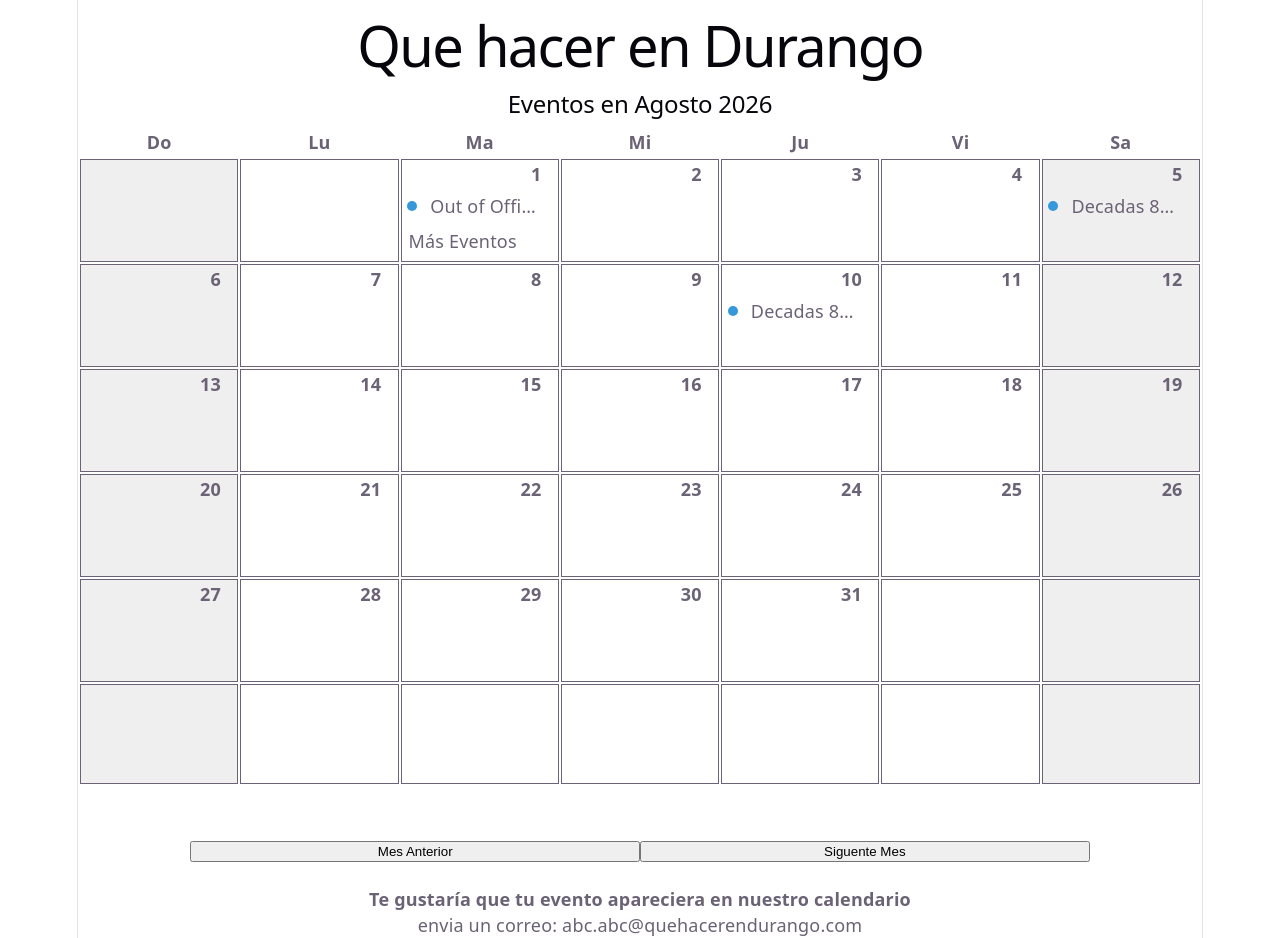
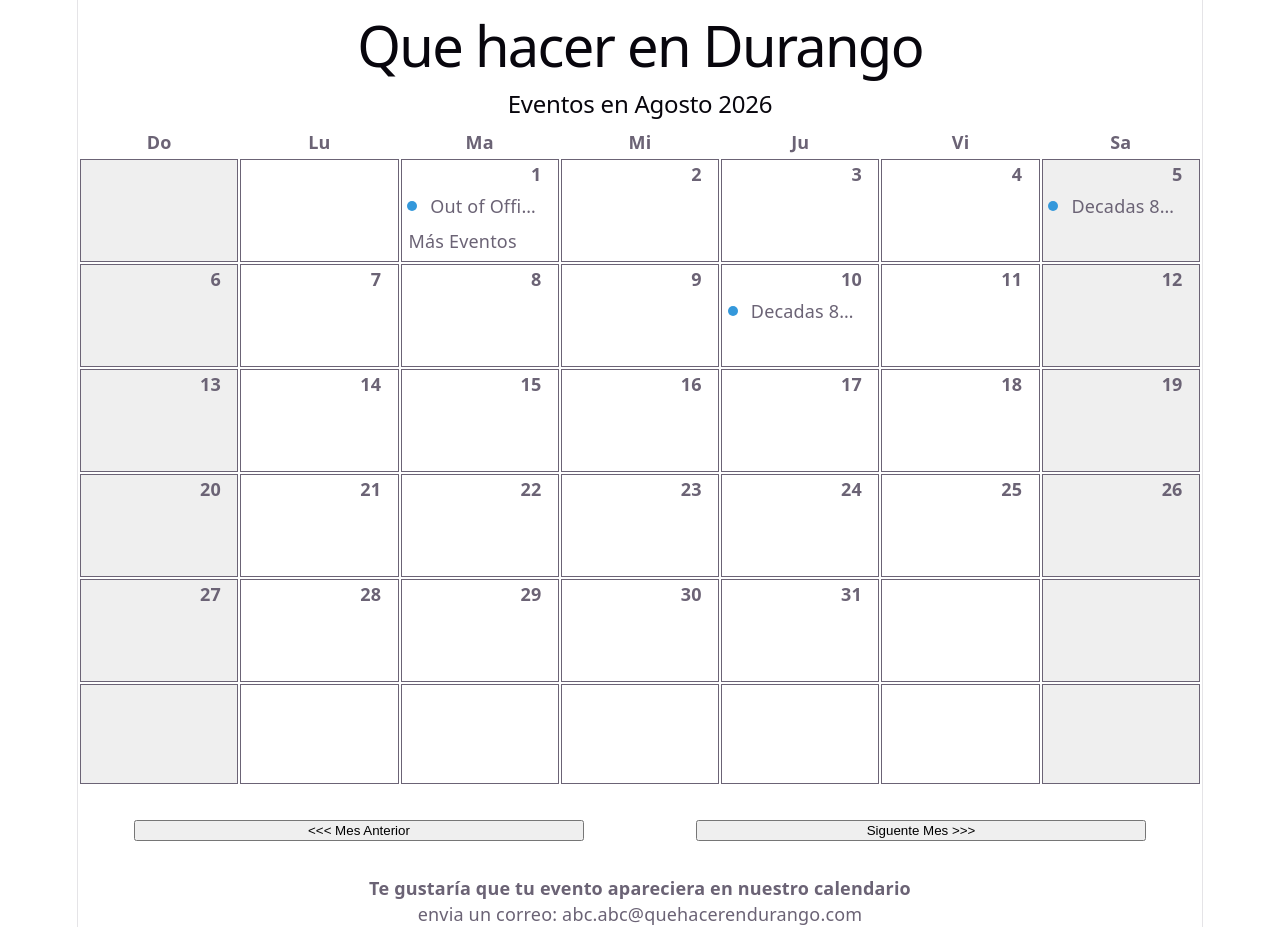
Before and after one commit to otz-dev/que-hacer-dgo, a React (Vite) app: page / in a window 1280 px wide. Built offline with nearby package versions, Linux system fonts and the light colour scheme.

Commit message:
QHED-7: Updated months change forward and backwards

```diff
--- a/src/Agenda/MonthAgenda.jsx
+++ b/src/Agenda/MonthAgenda.jsx
@@ -76,7 +76,7 @@ export const MonthAgenda = ()=> {
                     setMonth(()=>months[selectedMonthNumber-1]);
                     setFirstWeekDayOfTheMonth(()=>new Date( currentDate.getFullYear(), selectedMonthNumber-1, 1));
                     setDaysInMonth(new Date(currentDate.getFullYear(), selectedMonthNumber-2, 0).getDate()); // this is -2 considering that the state hasn't been updated and the actual month number
-                }}>Mes Anterior</button>
+                }}> {`<<< ${' '} Mes Anterior`}</button>
 
                 <button disabled={!(selectedMonthNumber<11)} className='month-button' onClick={()=>{
                     setSelectedMonthNumber((prevSelectedMonthNumber)=>prevSelectedMonthNumber+1)
@@ -84,7 +84,7 @@ export const MonthAgenda = ()=> {
                     setFirstWeekDayOfTheMonth(()=>new Date( currentDate.getFullYear(), selectedMonthNumber+1, 1));
                     setDaysInMonth(new Date(currentDate.getFullYear(), selectedMonthNumber+2, 0).getDate()); // this is -2 considering that the state hasn't been updated and the actual month number
 
-                }}>Siguente Mes</button>
+                }}>{`Siguente Mes ${' '} >>>`}</button>
             </div>
         </main>
 
--- a/src/Agenda/index.css
+++ b/src/Agenda/index.css
@@ -70,13 +70,14 @@
 }
 
 .sarahi{
-    padding: 0%;
+    display: flex;
+    padding-top: 3%;
+    padding-bottom: 3%;
+    justify-content: space-around;
 
-    /* background-color: #3498db; */
-    height: 100px !important;
     .month-button{
         width: 40%;
         position: relative;
-        top: 50%
+        top: 50%;
     }
 }
```
